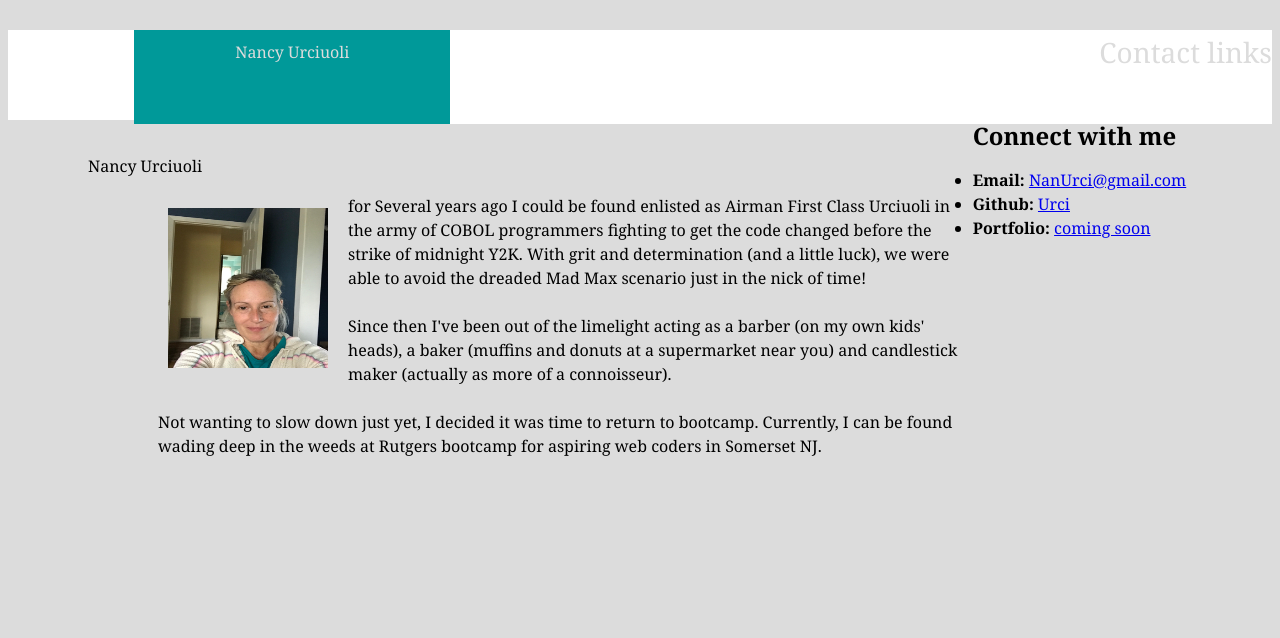
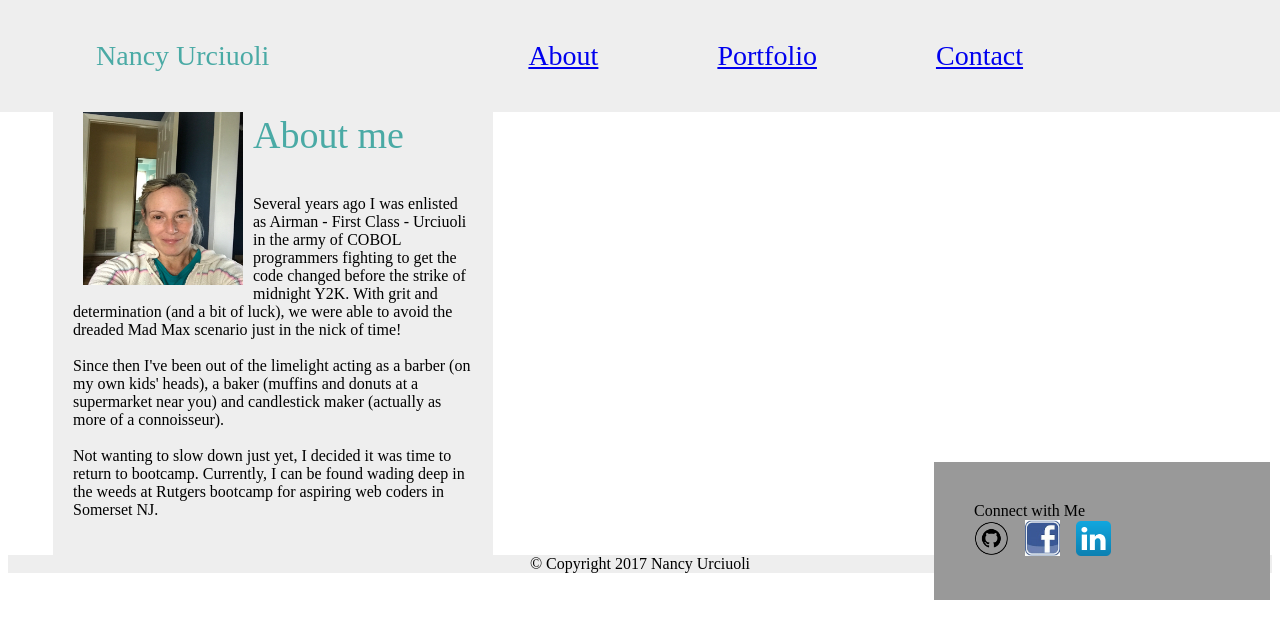
Before and after one commit to CarpeDiemNan/Homework1, a plain HTML site: page index.html in a window 1280 px wide. Drawn offline with Linux system fonts and the light colour scheme.

Commit message:
pushing up my hw at the 11th hour

```diff
--- a/assets/css/style.css
+++ b/assets/css/style.css
@@ -1,83 +1,52 @@
-body {
-	background-color: #dcdcdc;
-	//margin: 0;
-	//padding: 0;
-	font-family: "Georgia", "Times New Roman", Times, serif;
-	//font-size: 14px;
-	line-height: 150%;
+ #header{
+ 	font-size: 28px;
+ 	color: #4aaaa5;
+ 	background-color: #eee;
+ 	width: 100%;
+ 	position: fixed;
+ 	padding: 40px;
+ 	top: 0;
+ 	left: 0;
+
+    tab-size: 36;
  }
 
 
 
 
-#left-header{
-	color: #000000;
-	background-color: #ffffff;
-	margin: 10;
-	text-align: center;
-	padding-top: 10px;
-	padding-bottom: 80px;
-	font-size: 28px;
-	margin-top: 10px;
-	margin-bottom: 0px;
-	width: 10%;
+ #bio-image{
  	float: left;
+ 	margin: 10px;
  }
 
-#middle-header{
-	color: #dcdcdc;
-	background-color: #009999;
-	margin: 0;
-	text-align: center;
-	padding-top: 10px;
-	padding-bottom: 60px;
-	font-size: 2;
-	margin-top: 10px;
-	width: 25%;
-	float: left;
-}
-#right-header{
-	color: #dcdcdc;
-	background-color: #ffffff;
-	margin: 0;
-	text-align: right;
-	padding-top: 10px;
-	padding-bottom: 60px;
-	font-size: 28px;
-	margin-top: 10px;
-	margin-bottom: 0px;
-	width: 65%;
-	float: left;
-}
-//.container {
+ .wrapper{
 
-//	clear: both;
-//	width: 650px;
-//	margin: 0 auto;
+	clear: both;
+	overflow: auto;
+ 	background-color: #eee;
+	width: 400px;
+	/*margin: 0 auto 0 auto;*/
 
-//}
-#main-bio,
-#contact-info,
-#bio-image {
-	padding-top: 30px;
-
-	padding-left: 80px;
-	float: left;
-}
-h2 {
-	margin-left: 50px;
+	margin-left: 45px;
+	padding: 20px;
 
  }
-p {
-	margin-left: 70px;
+ #about-me{
+
+ 	font-size: 38px;
+ 	color: #4aaaa5;
  }
-#main-bio {
-	width: 70%
+ #aside{
+ 	background-color: #999;
+ 	padding: 40px;
+ 	/*width: 170px;*/
+ 	width: 20%;
+ 	position: absolute;
+ 	bottom: 200px;
+ 	right: 10px;
+ 	/*right: 20%;*/
  }
-#connect-with-me {
-	width: 30%
-	color: 009999;
+ #footer{
+ 	background-color: #eee;
+ 	text-align: center;
  }
-#bio-image {
-	margin-right: 20px;
-}
--- /dev/null
+++ b/homework_ver2/assets/css/style.css
@@ -0,0 +1,66 @@
+body {
+	width: 100%;
+	margin: auto;
+	background-color: red;
+
+}
+.container {
+	width: 960px;
+	margin: 0 auto;
+	color: white;
+}
+.main {
+	width: 650px;
+	/*padding-top: 100px;
+	/*margin-top: 20px;*/
+	/*margin-left: 55px; */
+	background-color: #dcdcdc;
+
+}
+img {
+	float: left;
+	margin-right: 25px;
+}
+p {
+	 float: left;
+	background-color: #dcdcdc;
+	padding-top: 50px;
+	margin-left: 15px;
+
+}
+.aside {
+	display: inline;
+}
+
+
+
+}
+.header {
+	background: #cccccc;
+	width: 100%;
+	top: 0;
+	 position: fixed;
+}
+.logo {
+	float: left;
+	font-family: 'Georgia', Times, Times New Roman, serif;;
+	font-size: 16px;
+	color: white;
+}
+a {
+	clear: both;
+	text-decoration: none;
+	color: #fff;
+}
+
+li {
+	color: white;
+	list-style: none;
+	float: left;
+	margin-left: 15px;
+	padding-top: 15px;
+}
+.nav {
+	float: right;
+
+}
--- a/index.html
+++ b/index.html
@@ -2,44 +2,31 @@
 <html>
 <head>
 	<title>Nancy's Portfolio</title>
-	<link rel="Stylesheet"  type="text/css" href="assets/css/style.css">
+	<link rel="stylesheet" type="text/css" href="assets/css/style.css">
 </head>
 <body>
-	<header>
-		<section id="left-header">
-		</section>
+<div id="header">
+	&emsp;&emsp;Nancy Urciuoli	&emsp;&emsp;&emsp;&emsp;&emsp;&emsp;&emsp;&emsp;&emsp;<a href="#">About</a>&emsp;&emsp;&emsp;&emsp;	<a href="#">Portfolio</a>&emsp;&emsp;&emsp;&emsp;	<a href="#">Contact</a>
 
-		<section id="middle-header">
-			Nancy Urciuoli
-		</section>
+</div>
+<div class="wrapper">
 
-		<section id="right-header">
-			Contact links
-		</section>
-	</header>
+	<section id="content">
+		<h1>About Me</h1>
 
-<div class="container">
-		<section id="main-bio">
-		</h2> Nancy Urciuoli</h2><br>
-		<img src="assets/images/me.jpg"width="160" height="160" id="bio-image">
-		<p>
-		    for Several years ago I could be found enlisted as Airman First Class Urciuoli in the army of COBOL programmers fighting to get the code changed before the strike of midnight Y2K.  With grit and determination (and a little luck), we were able to avoid the dreaded Mad Max scenario just in the nick of time! <br><br>
-			Since then I've been out of the limelight acting as a barber (on my own kids' heads), a baker (muffins and donuts at a supermarket near you) and candlestick maker (actually as more of a connoisseur). <br><br> Not wanting to slow down just yet, I decided it was time to return to bootcamp.  Currently, I can be found wading deep in the weeds at Rutgers bootcamp for aspiring web coders in Somerset NJ.
-		</p>
-		</section>
+		<img src="assets/images/me.jpg" width="160" height="180" id="bio-image">
+		<p id="about-me">About me</p>
+		<p>Several years ago I was enlisted as Airman - First Class - Urciuoli in the army of COBOL programmers fighting to get the code changed before the strike of midnight Y2K.  With grit and determination (and a bit of luck), we were able to avoid the dreaded Mad Max scenario just in the nick of time! <br><br>
+		Since then I've been out of the limelight acting as a barber (on my own kids' heads), a baker (muffins and donuts at a supermarket near you) and candlestick maker (actually as more of a connoisseur). <br><br> Not wanting to slow down just yet, I decided it was time to return to bootcamp.  Currently, I can be found wading deep in the weeds at Rutgers bootcamp for aspiring web coders in Somerset NJ.  </p>
+	</section>
+</div>
 
-		<section id="Connect-with-me">
-			<h2> Connect with me</h2>
-			<ul>
-				<li><strong>Email:  </strong><a href="mailto:NanUrci@gmail.com">  NanUrci@gmail.com</a>
-				<li><strong>Github:  </strong><a href="#">Urci</a></li>
-				<li><strong>Portfolio:  </strong><a href="#">coming soon</a></li>
+<div id="aside">
+	Connect with Me<br> <img src="assets/images/github-128.png" width="35">&emsp;<img src="assets/images/fb.jpg" width="35">&emsp;<img src="assets/images/linkedin-128.png" width="35">&emsp;
+</div>
 
-
-
-		</section>
-	</div>
-
-
+<div id="footer">
+	&copy Copyright 2017 Nancy Urciuoli
+</div>
 </body>
 </html>
```
Also changed, not shown: contact.html (+32 -0 lines), homework_ver2/index.html (added, +42 -0 lines), homework_ver2/assets/css/reset.css (added), homework_ver2/assets/images/github-128.png (added), homework_ver2/assets/images/linkedin-128.png (added), homework_ver2/assets/images/me.jpg (added), homework_ver2/contact.html (added), homework_ver2/portfolio.html (added), 1 other file. Lines whose indentation alone changed are shown as unchanged.
